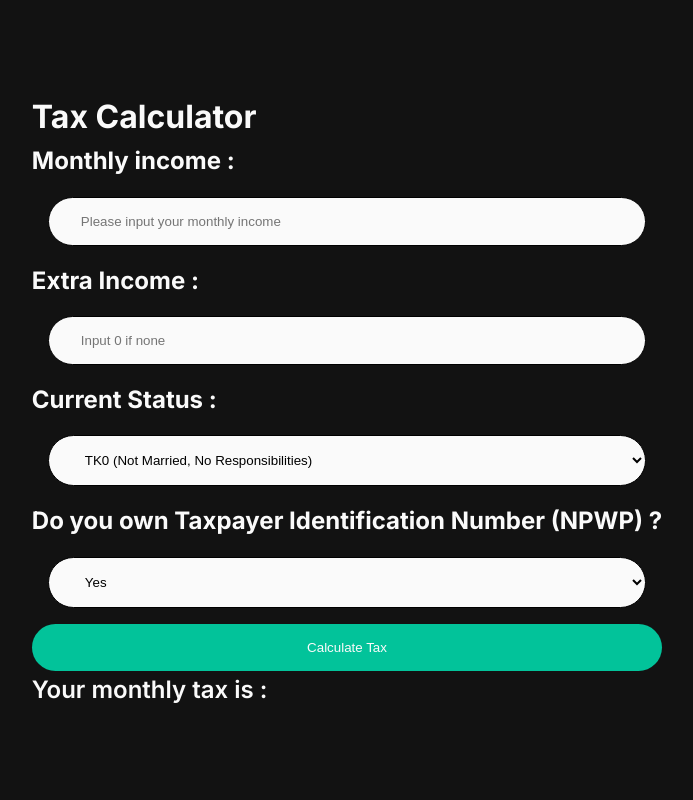
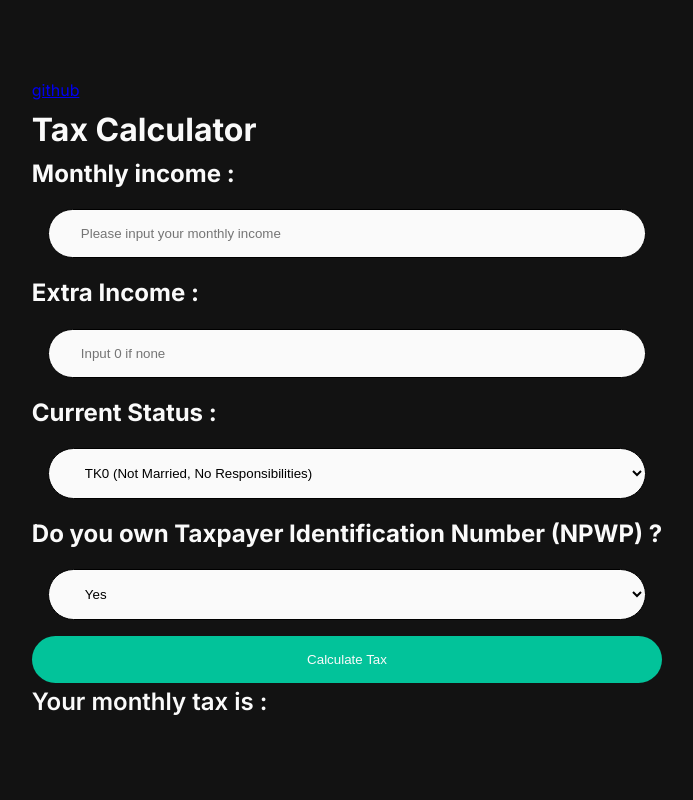
Before and after one commit to i8g9/pdt-mid-term, a Flask app: page / in a window 1280 px wide. Shown: the whole page, without its empty margins (293-986 px from the left). Run offline with Flask 2, Linux system fonts and the light colour scheme.

Commit message:
[UPDATE] Added link to github repo in index.html

```diff
--- a/templates/index.html
+++ b/templates/index.html
@@ -15,6 +15,7 @@
 <body>
     <div class="main">
         <div class="centered">
+            <a href="https://github.com/i8g9/pdt-mid-term">github</a>
             <h1>Tax Calculator</h1>
             <h2>Monthly income : </h2>
             <input type="number" name="mIncome" id="mIncome" class="mIncome" placeholder="Please input your monthly income">
```
